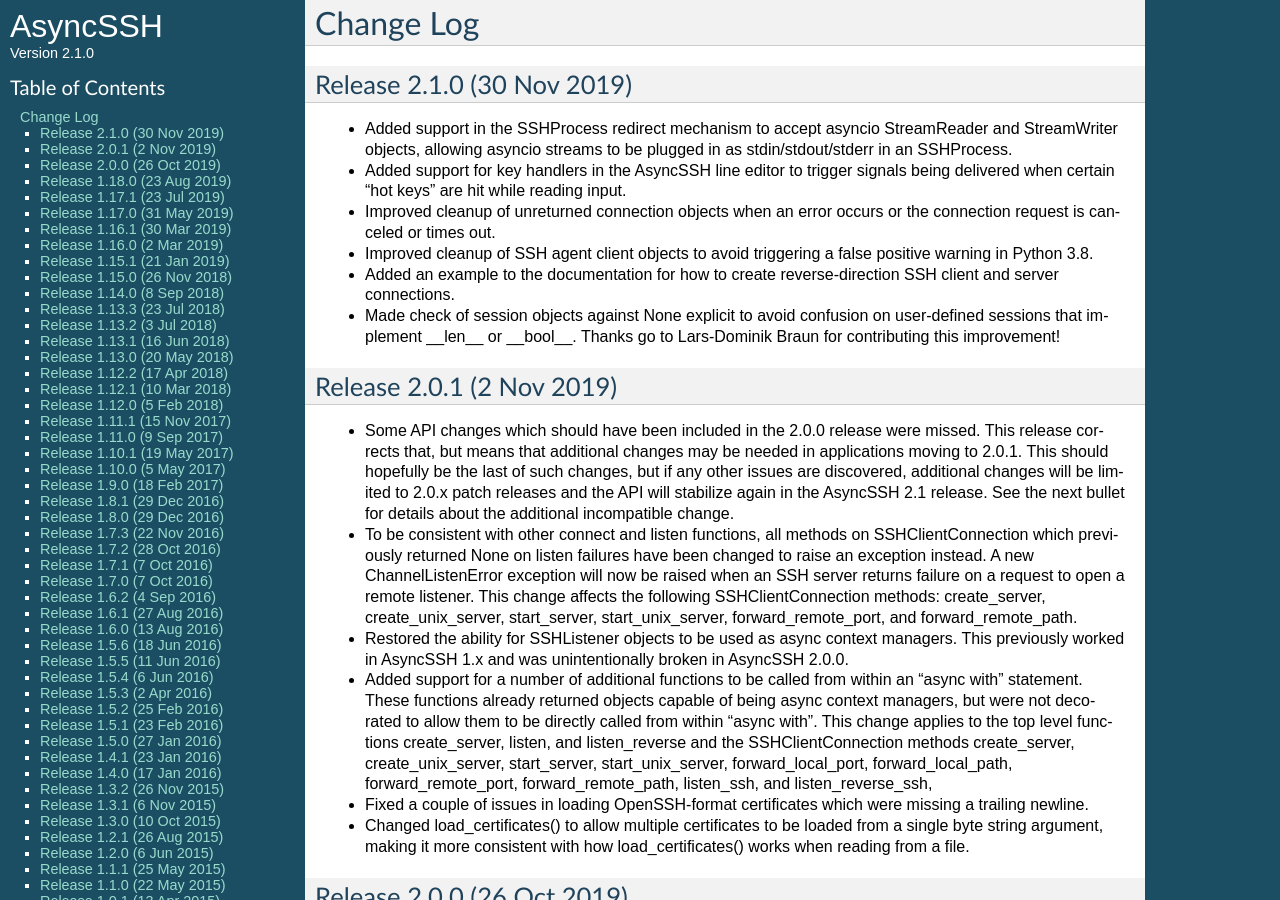
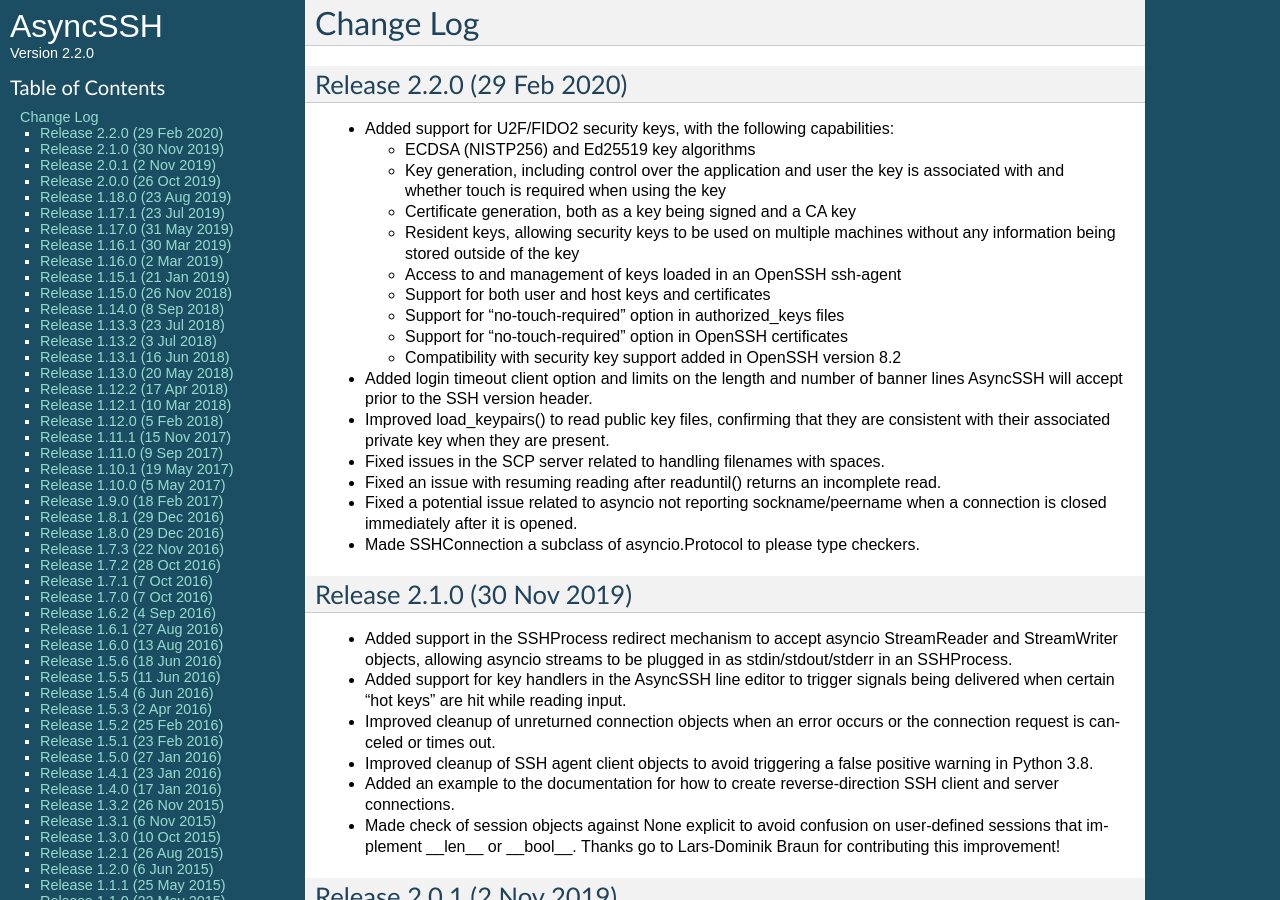
Before and after one commit to ronf/asyncssh, a Sphinx documentation site: the page built from docs/changes.rst, in a window 1280 px wide and 900 px high. Built offline with Sphinx 7.4.7, drawn with Linux system fonts in a browser that asks for light colours.

Commit message:
Bump version number up to 2.2.0 and update change log

```diff
--- a/asyncssh/version.py
+++ b/asyncssh/version.py
@@ -26,4 +26,4 @@ __author_email__ = 'ronf@timeheart.net'
 
 __url__ = 'http://asyncssh.timeheart.net'
 
-__version__ = '2.1.0'
+__version__ = '2.2.0'
--- a/docs/changes.rst
+++ b/docs/changes.rst
@@ -2,6 +2,39 @@
 
 Change Log
 ==========
+
+Release 2.2.0 (29 Feb 2020)
+---------------------------
+
+* Added support for U2F/FIDO2 security keys, with the following capabilities:
+
+  * ECDSA (NISTP256) and Ed25519 key algorithms
+  * Key generation, including control over the application and user the
+    key is associated with and whether touch is required when using the key
+  * Certificate generation, both as a key being signed and a CA key
+  * Resident keys, allowing security keys to be used on multiple machines
+    without any information being stored outside of the key
+  * Access to and management of keys loaded in an OpenSSH ssh-agent
+  * Support for both user and host keys and certificates
+  * Support for "no-touch-required" option in authorized_keys files
+  * Support for "no-touch-required" option in OpenSSH certificates
+  * Compatibility with security key support added in OpenSSH version 8.2
+
+* Added login timeout client option and limits on the length and number
+  of banner lines AsyncSSH will accept prior to the SSH version header.
+
+* Improved load_keypairs() to read public key files, confirming that they
+  are consistent with their associated private key when they are present.
+
+* Fixed issues in the SCP server related to handling filenames with spaces.
+
+* Fixed an issue with resuming reading after readuntil() returns an
+  incomplete read.
+
+* Fixed a potential issue related to asyncio not reporting sockname/peername
+  when a connection is closed immediately after it is opened.
+
+* Made SSHConnection a subclass of asyncio.Protocol to please type checkers.
 
 Release 2.1.0 (30 Nov 2019)
 ---------------------------
```
